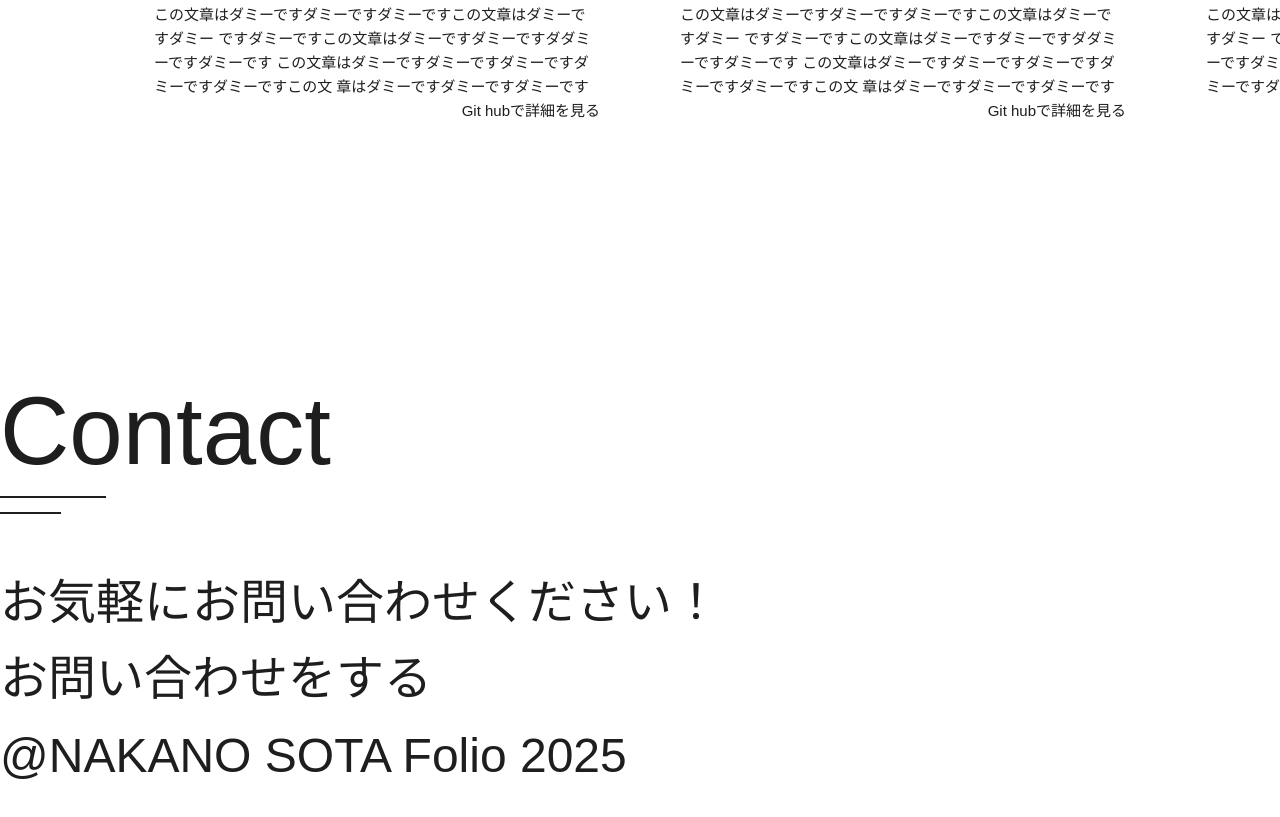
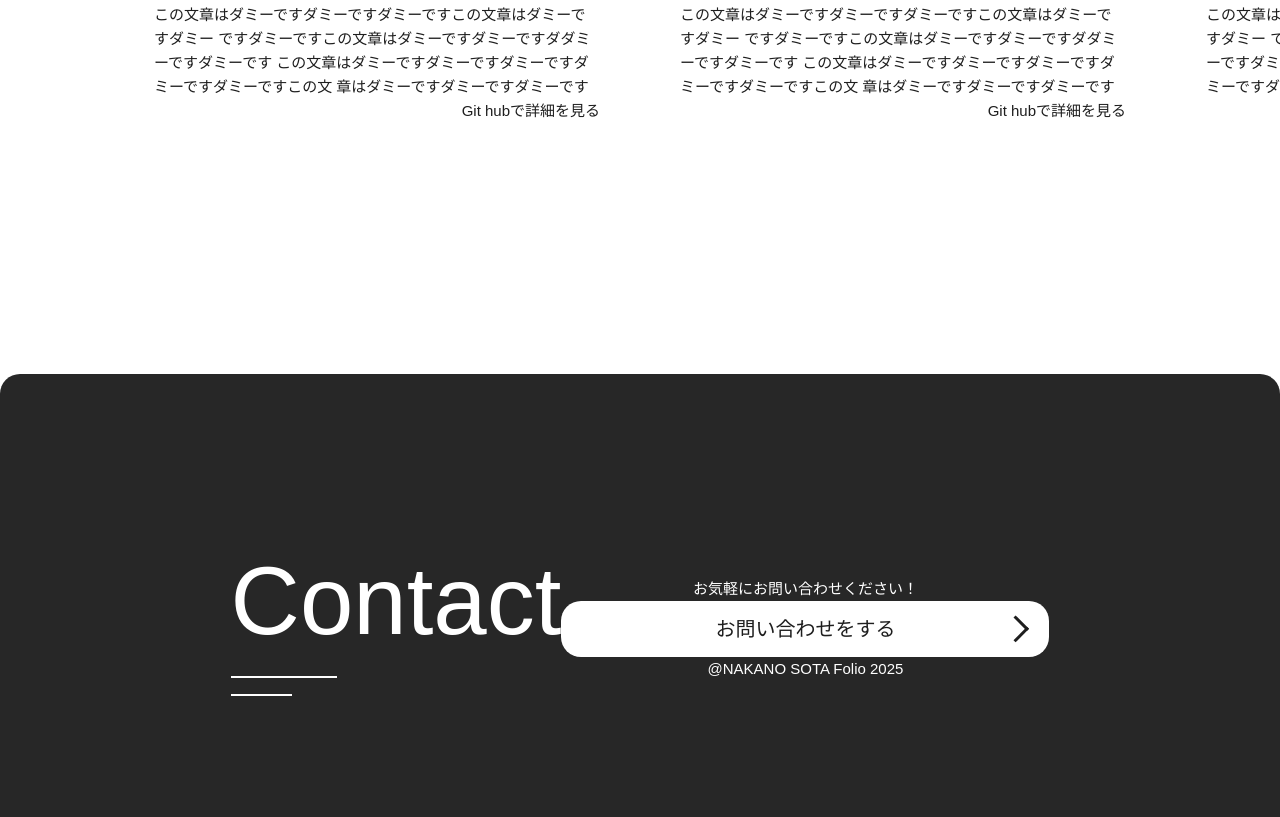
Before and after one commit to sota-6741/portfolio_site, a plain HTML site: page index.html in a window 1280 px wide. Shown: the part 2621-3438 px from the top of the page. Before the commit the page ends 3416 px from the top, so only its background shows below. Drawn offline with nearby package versions, Linux system fonts and the light colour scheme.

Commit message:
update: scss変更に伴う更新

```diff
--- a/style.css
+++ b/style.css
@@ -56,6 +56,55 @@ h1, h2, h3, h4, h5, h6 {
   display: block;
   max-width: 100%;
   height: auto;
+}
+
+.works {
+  margin-bottom: 200px;
+}
+
+.contact {
+  background-color: #272727;
+  color: #ffffff;
+  margin-inline: auto;
+  padding-top: 9.375rem;
+  padding-bottom: 6.25rem;
+  border-radius: 20px 20px 0 0;
+}
+.contact .contact-contents {
+  display: flex;
+  flex-direction: row;
+  justify-content: center;
+  align-items: center;
+}
+.contact .contact-contents .c-section-title {
+  position: relative;
+}
+.contact .contact-contents .c-section-title::after {
+  content: "";
+  position: absolute;
+  bottom: 0;
+  left: 0;
+  width: 106px;
+  height: 2px;
+  background: #ffffff;
+}
+.contact .contact-contents .c-section-title::before {
+  content: "";
+  position: absolute;
+  bottom: -18px;
+  left: 0;
+  width: 61px;
+  height: 2px;
+  background: #ffffff;
+}
+.contact .contact-contents .contact-forms {
+  display: flex;
+  flex-direction: column;
+  justify-content: center;
+  align-items: center;
+}
+.contact .contact-contents .contact-forms p {
+  font-size: 0.938rem;
 }
 
 .c-title {
@@ -133,12 +182,12 @@ h1, h2, h3, h4, h5, h6 {
   position: relative;
 }
 .card .swiper-slide {
-  width: min(100%, 816px);
+  width: 816px;
   max-width: 816px;
 }
 @media screen and (max-width: 600px) {
   .card .swiper-slide {
-    width: min(100%, 464px);
+    width: 464px;
     max-width: 464px;
   }
 }
@@ -264,4 +313,25 @@ h1, h2, h3, h4, h5, h6 {
   pointer-events: none;
   opacity: 0.3;
   cursor: default;
+}
+
+.contact-button {
+  position: relative;
+  padding: 0.75rem 9.625rem;
+  font-size: 1.25rem;
+  border-radius: 20px;
+  color: #1e1e1e;
+  background-color: #ffffff;
+}
+.contact-button::after {
+  content: "";
+  position: absolute;
+  top: 50%;
+  right: 1.5rem;
+  display: block;
+  width: 1.2rem;
+  height: 1.2rem;
+  border: solid #1e1e1e;
+  border-width: 3px 3px 0 0;
+  transform: translateY(-50%) rotate(45deg);
 }/*# sourceMappingURL=style.css.map */
```
Also changed, not shown: 1 other file.
